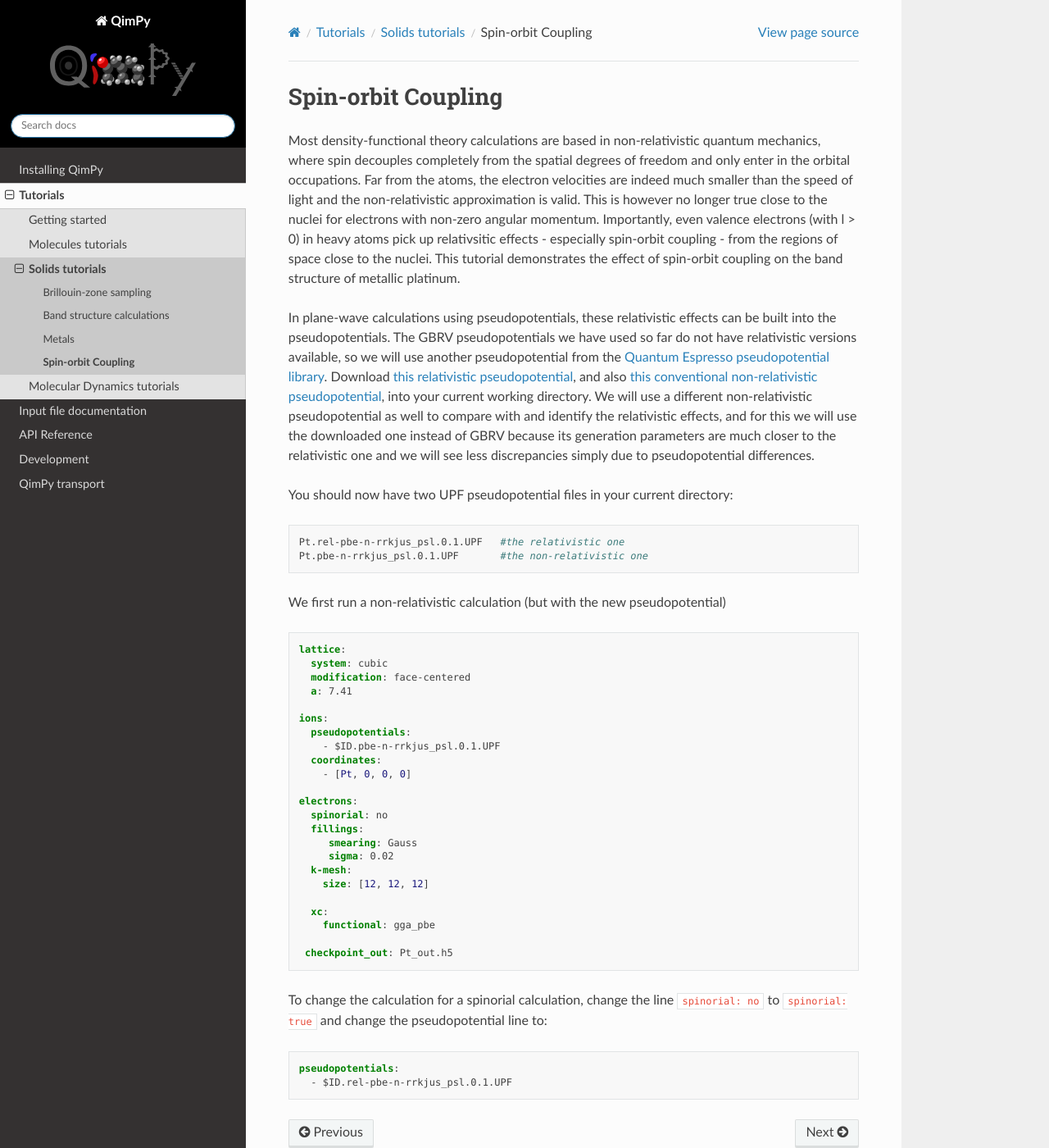
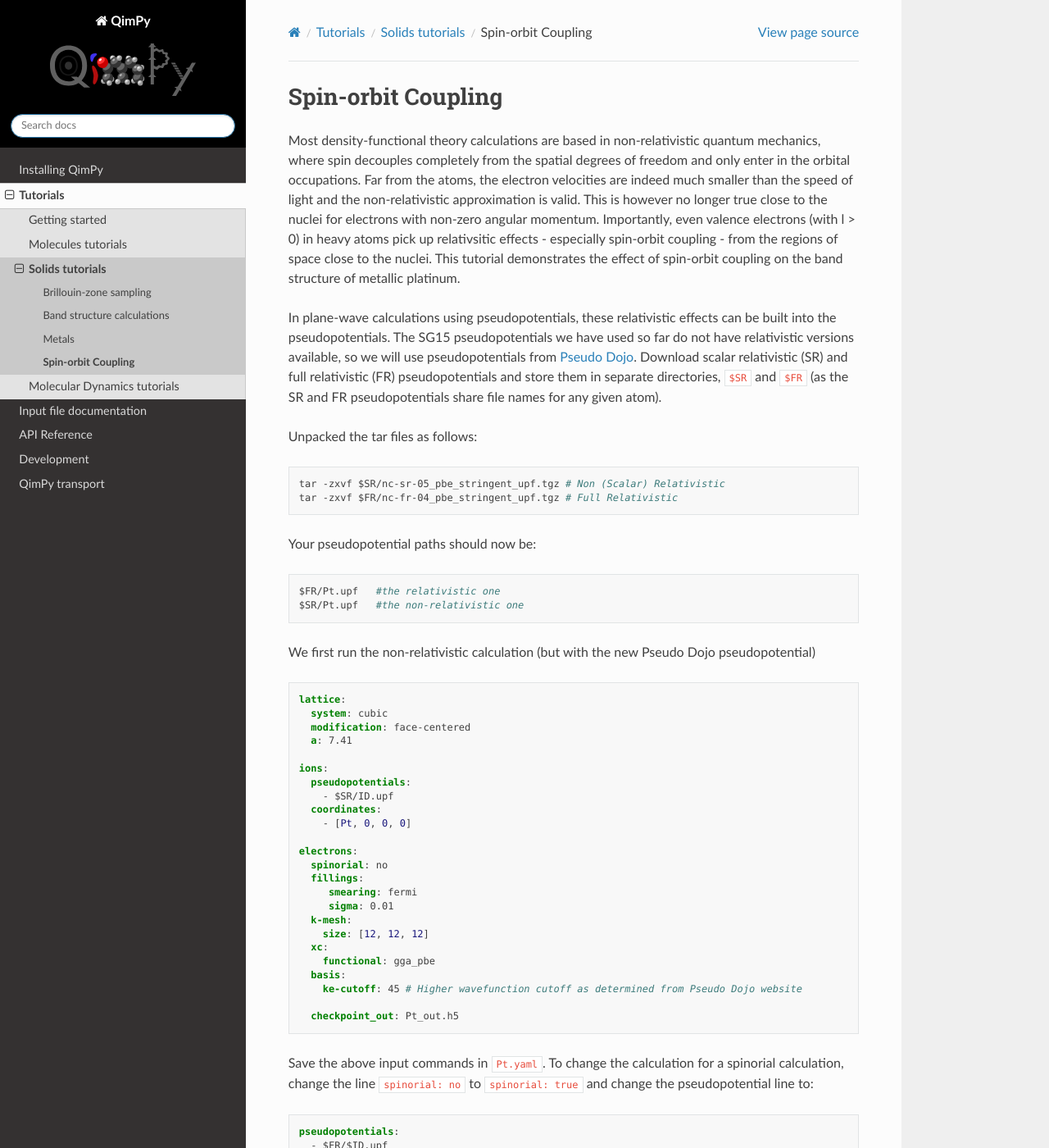
Before and after one commit to shankar1729/qimpy, a Sphinx documentation site: the page built from docs/source/tutorials/solids/soc.rst, in a window 1280 px wide and 1400 px high. Shown: the whole window at 82% size. Built offline with Sphinx 7.4.7 and the Read the Docs theme 2.0.0, drawn with Linux system fonts in a browser that asks for light colours; some of the changed text lies outside the part shown.

Commit message:
revised soc tutorial with new overlayed bands and nc pseudos

```diff
--- a/docs/source/tutorials/solids/soc.rst
+++ b/docs/source/tutorials/solids/soc.rst
@@ -16,26 +16,26 @@
 
 In plane-wave calculations using pseudopotentials,
 these relativistic effects can be built into the pseudopotentials.
-The GBRV pseudopotentials we have used so far do not have relativistic versions available,
-so we will use another pseudopotential from the
-`Quantum Espresso pseudopotential library <http://www.quantum-espresso.org/pseudopotentials>`_.
-Download `this relativistic pseudopotential <http://www.quantum-espresso.org/wp-content/uploads/upf_files/Pt.rel-pbe-n-rrkjus_psl.0.1.UPF>`_,
-and also `this conventional non-relativistic pseudopotential <http://www.quantum-espresso.org/wp-content/uploads/upf_files/Pt.pbe-n-rrkjus_psl.0.1.UPF>`_,
-into your current working directory.
-We will use a different non-relativistic pseudopotential as well to compare with
-and identify the relativistic effects, and for this we will use the downloaded one
-instead of GBRV because its generation parameters are much closer to the relativistic one
-and we will see less discrepancies simply due to pseudopotential differences.
+The SG15 pseudopotentials we have used so far do not have relativistic versions available,
+so we will use pseudopotentials from `Pseudo Dojo <http://www.pseudo-dojo.org/>`_.
+Download scalar relativistic (SR) and full relativistic (FR) pseudopotentials and store them in separate directories, ``$SR`` and
+``$FR`` (as the SR and FR pseudopotentials share file names for any given atom).
 
-You should now have two UPF pseudopotential files in your current directory:
+Unpacked the tar files as follows:
 
 .. code-block:: yaml
 
-      Pt.rel-pbe-n-rrkjus_psl.0.1.UPF   #the relativistic one
-      Pt.pbe-n-rrkjus_psl.0.1.UPF       #the non-relativistic one
+      tar -zxvf $SR/nc-sr-05_pbe_stringent_upf.tgz # Non (Scalar) Relativistic
+      tar -zxvf $FR/nc-fr-04_pbe_stringent_upf.tgz # Full Relativistic
 
-We first run a non-relativistic calculation (but with the new pseudopotential)
+Your pseudopotential paths should now be:
 
+.. code-block:: yaml
+
+      $FR/Pt.upf   #the relativistic one
+      $SR/Pt.upf   #the non-relativistic one
+
+We first run the non-relativistic calculation (but with the new Pseudo Dojo pseudopotential)
 
 .. code-block:: yaml
 
@@ -46,26 +46,100 @@
 
     ions:
       pseudopotentials:
-        - $ID.pbe-n-rrkjus_psl.0.1.UPF
+        - $SR/ID.upf
       coordinates:
         - [Pt, 0, 0, 0]
 
     electrons:
       spinorial: no
       fillings:
-         smearing: Gauss
-         sigma: 0.02
+         smearing: fermi
+         sigma: 0.01
       k-mesh:
         size: [12, 12, 12]
-
       xc:
         functional: gga_pbe
+      basis:
+        ke-cutoff: 45 # Higher wavefunction cutoff as determined from Pseudo Dojo website
 
-     checkpoint_out: Pt_out.h5
+      checkpoint_out: Pt_out.h5
 
-To change the calculation for a spinorial calculation, change the line ``spinorial: no`` to ``spinorial: true`` and change the pseudopotential line to:
+Save the above input commands in ``Pt.yaml``. To change the calculation for a spinorial calculation, change the line ``spinorial: no`` to ``spinorial: true`` and change the pseudopotential line to:
 
 .. code-block:: yaml
 
     pseudopotentials:
-      - $ID.rel-pbe-n-rrkjus_psl.0.1.UPF
+      - $FR/$ID.upf
+
+Remember to also change the value given for ``checkpoint_out`` for the new relativistic calculation. We choose our new checkpoint filename:
+
+.. code-block:: yaml
+
+      checkpoint_out: Pt_soc_out.h5
+
+Save the new input file, with the necessary alterations for a relativistic calculation, in ``Pt.soc.yaml`` and run as before.
+
+Now we run both the nonrelativistic and relativistic band structure calculations. For the nonrelativistic calculation, we use an input file, ``kpoints.yaml``:
+
+.. code-block:: yaml
+
+      include: Pt.yaml
+
+      electrons:
+        fillings:
+          n-bands: 12
+          n-bands-extra: 5
+
+      fixed-H: Pt_out.h5 #fixed Hamiltonian so there's no more SCF
+
+      k-mesh: null #de-specify the k-mesh from Si.yaml
+
+      k-path:
+        dk: 0.05
+        points:
+          - [0, 0, 0, $\Gamma$]
+          - [0, 0.5, 0.5, X]
+          - [ 0.25, 0.75, 0.5, W]
+          - [0.5, 0.5, 0.5, L]
+          - [0, 0, 0, $\Gamma$]
+          - [ 0.375, 0.75, 0.375, K]
+
+      checkpoint-out: kpoints_out.h5
+
+For the relativistic band structure calculation, we create a new input file, ``kpoints.soc.yaml``:
+
+.. code-block:: yaml
+
+      include: Pt.soc.yaml
+
+      electrons:
+        fillings:
+          n-bands: 24
+          n-bands-extra: 10
+
+      fixed-H: Pt_soc_out.h5 #fixed Hamiltonian so there's no more SCF
+
+      k-mesh: null #de-specify the k-mesh from Si.yaml
+
+      k-path:
+        dk: 0.05
+        points:
+          - [0, 0, 0, $\Gamma$]
+          - [0, 0.5, 0.5, X]
+          - [ 0.25, 0.75, 0.5, W]
+          - [0.5, 0.5, 0.5, L]
+          - [0, 0, 0, $\Gamma$]
+          - [ 0.375, 0.75, 0.375, K]
+
+      checkpoint-out: kpoints_soc_out.h5
+
+
+We then plot the overlayed band structures as follows:
+
+.. code-block:: yaml
+
+      python -m qimpy.interfaces.bandstructure -c "kpoints_out.h5 kpoints_soc_out.h5"  -o Pt_soc_bandstructure.png
+
+Which should produce:
+
+.. image:: Pt_soc_bandstructure.png
```
Also changed, not shown: docs/source/tutorials/solids/Pt_soc_bandstructure.png (added).
